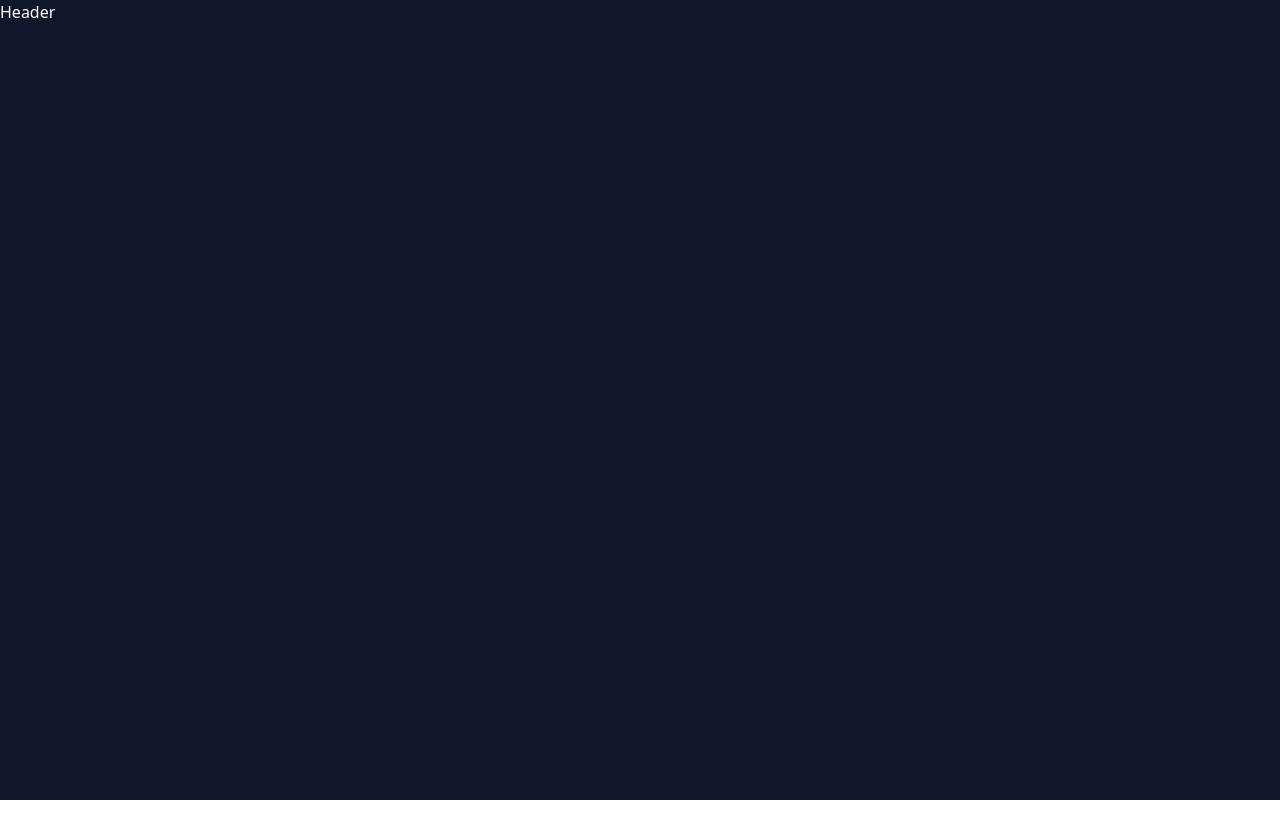
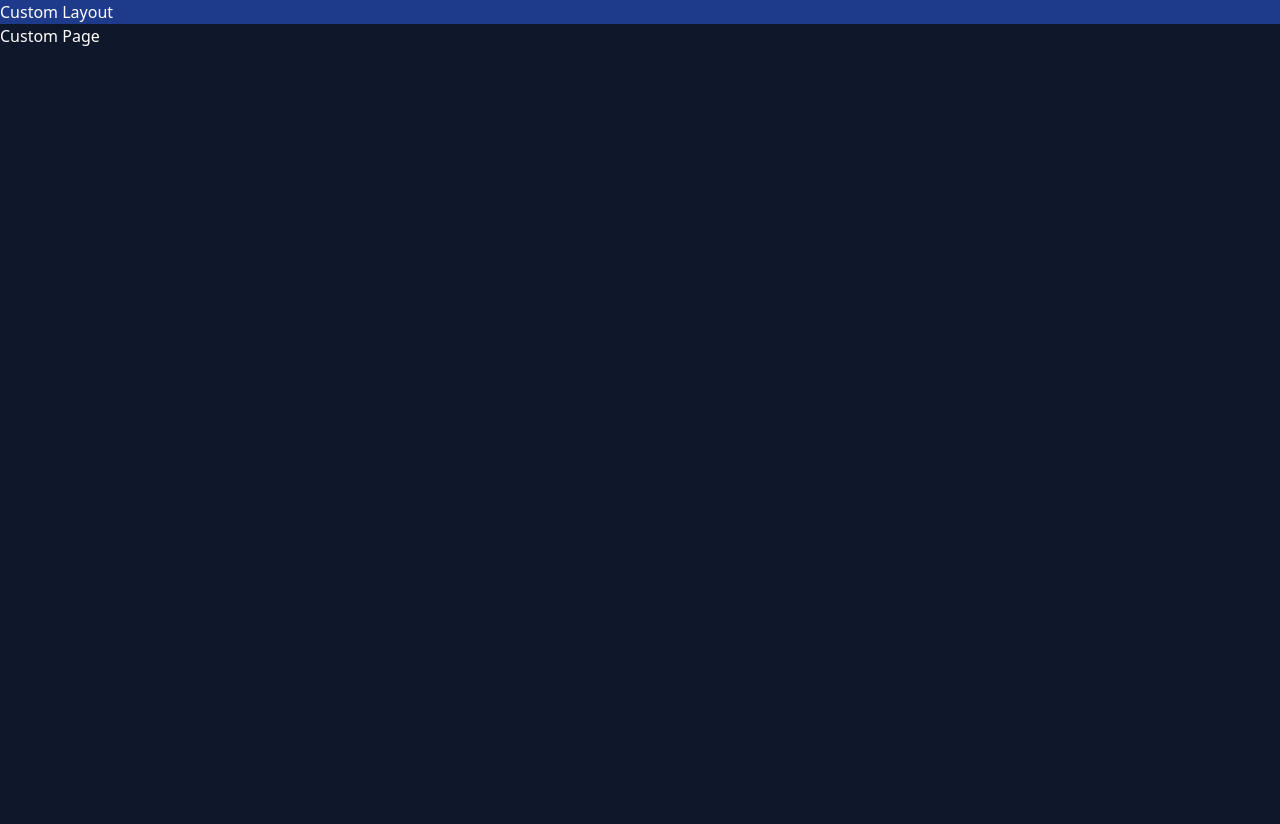
Before and after one commit to mdshiabulcse/nuxt-project, a Nuxt app: page /custom in a window 1280 px wide. Before the commit this address had no page. Before the commit the page ends 800 px from the top, so only its background shows below. Built offline with nearby package versions, Linux system fonts and the light colour scheme.

Commit message:
custom page layout setup

```diff
--- a/app.vue
+++ b/app.vue
@@ -1,7 +1,6 @@
 <template>
   <div class="bg-slate-900 h-screen text-white">
     <NuxtLayout>
-      <Header/>
       <NuxtPage/>
     </NuxtLayout>
   </div>
--- /dev/null
+++ b/layouts/custom.vue
@@ -0,0 +1,8 @@
+<template>
+  <div class="CustomLayout h-screen text-white bg-blue-900">
+    <p>Custom Layout</p>
+    <slot/>
+  </div>
+</template>
+<script setup lang="ts">
+</script>
--- /dev/null
+++ b/layouts/default.vue
@@ -0,0 +1,6 @@
+<template>
+  <div class="defaultLayout h-screen text-white bg-slate-900">
+    <p>Default Layout</p>
+    <slot/>
+  </div>
+</template>
--- /dev/null
+++ b/pages/custom.vue
@@ -0,0 +1,10 @@
+<template>
+  <div class="defaultLayout h-screen text-white bg-slate-900">
+    <p class="Custom Page">Custom Page</p>
+  </div>
+</template>
+<script setup>
+  definePageMeta({
+    layout:"custom",
+  });
+</script>
--- a/pages/index.vue
+++ b/pages/index.vue
@@ -1,7 +1,7 @@
 
 <template>
   <div class="Main">
- <ProfileHeaderAvatar/>
+        Main Page
   </div>
 </template>
 <script setup lang="ts">
```
